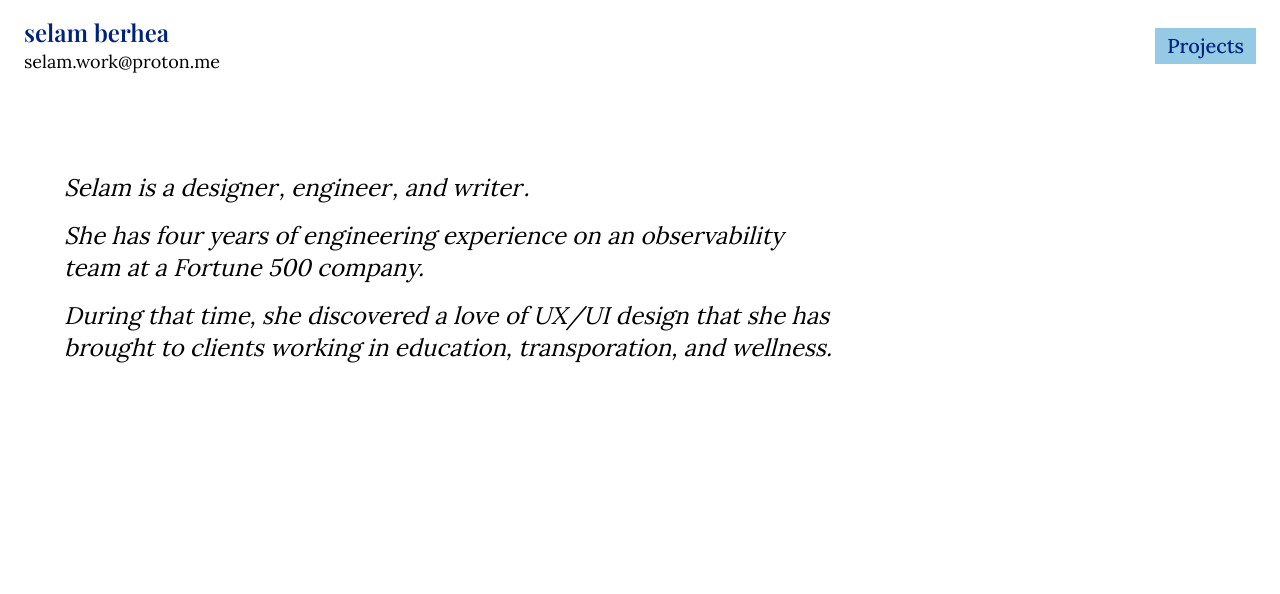
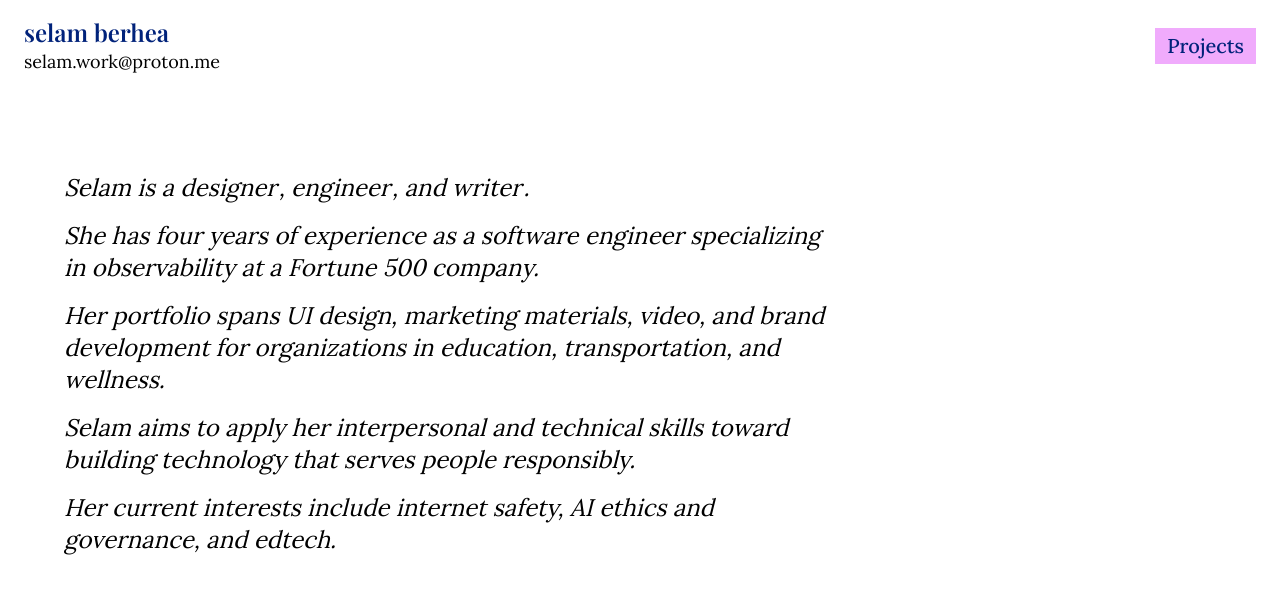
Before and after one commit to sberhea/portfolio, a Next.js app: page / in a window 1280 px wide. Shown: the top 594 px of the page. Built offline with nearby package versions, Linux system fonts and the light colour scheme; a web font is replaced by a local one.

Commit message:
chore: edit bio, button color, and header sizes for project pages

```diff
--- a/src/app/design/dave-tuck/page.tsx
+++ b/src/app/design/dave-tuck/page.tsx
@@ -27,7 +27,7 @@ export default function DaveTuckPage() {
     <main>
       <Navbar />
       <div className="py-8 md:py-12">
-      <p className="mx-auto mt-2 max-w-lg text-center text-4xl font-semibold tracking-tight text-balance text-gray-950 sm:text-5xl">
+      <p className="mx-auto mt-2 max-w-lg text-center text-3xl md:text-4xl lg:text-5xl font-semibold tracking-tight text-balance text-gray-950 sm:text-5xl">
         A New Beginning Coaching & Retreats
       </p>
       <div className="p-4 md:p-6 max-w-7xl mx-auto mt-4">
--- a/src/app/design/page.tsx
+++ b/src/app/design/page.tsx
@@ -9,7 +9,7 @@ export default function DesignPage() {
       <div className="py-8 md:py-12">
       <div className="mx-auto max-w-2xl px-6 lg:max-w-7xl lg:px-8">
         {/* <h2 className="text-center text-base/7 font-semibold">Projects</h2> */}
-        <p className="mx-auto mt-2 max-w-lg text-center text-4xl font-semibold tracking-tight text-balance text-gray-950 sm:text-5xl">
+        <p className="mx-auto mt-2 max-w-lg text-center text-3xl md:text-4xl lg:text-5xl font-semibold tracking-tight text-balance text-gray-950 sm:text-5xl">
           A developer with a <span className="decoration-lime-300 underline">designer{"'"}s</span> eye
         </p>
         {/* <p className="mx-auto mt-2 max-w-lg text-center text-4xl font-semibold tracking-tight text-balance text-gray-950 sm:text-5xl">
--- a/src/components/Hero.tsx
+++ b/src/components/Hero.tsx
@@ -5,14 +5,19 @@ const Hero = ({}) => {
     <div className="px-4 md:px-8 tracking-normal font-stretch-expanded space-y-3 md:space-y-4 text-xl md:text-2xl leading-relaxed text-black italic">
 
       <p className="">
-        Selam is a <span className="hover:bg-lime-300 pr-0.5"> designer</span>, <span className="hover:bg-lime-300 pr-0.5">engineer</span>, and <span className="hover:bg-lime-300 pr-0.5">writer</span>.
+      Selam is a <span className="hover:bg-lime-300 pr-0.5"> designer</span>, <span className="hover:bg-lime-300 pr-0.5">engineer</span>, and <span className="hover:bg-lime-300 pr-0.5">writer</span>.
       </p>
       <p>
-      She has four years of engineering experience on an observability team at a Fortune 500 company.
+      She has four years of experience as a software engineer specializing in observability at a Fortune 500 company.
       </p>
       <p>
-        During that time, she discovered a love of UX/UI design that she has
-        brought to clients working in education, transporation, and wellness.
+      Her portfolio spans UI design, marketing materials, video, and brand development for organizations in education, transportation, and wellness.
+      </p>
+      <p>
+      Selam aims to apply her interpersonal and technical skills toward building technology that serves people responsibly.
+      </p>
+      <p>
+      Her current interests include internet safety, AI ethics and governance, and edtech.
       </p>
       </div>
     </section>
--- a/src/components/Navbar.tsx
+++ b/src/components/Navbar.tsx
@@ -13,7 +13,7 @@ const Navbar = () => {
         <nav className="flex justify-evenly gap-x-12">
             <a
                 href="/design"
-                className="px-3 py-1 md:text-xl text-md font-medium bg-navActive hover:bg-lime-300 transition-colors duration-200"
+                className="px-3 py-1 md:text-xl text-md font-medium bg-fuchsia-300 hover:bg-lime-300 transition-colors duration-200"
             >
                 <span className="text-blueText">Projects</span>
             </a>
```
